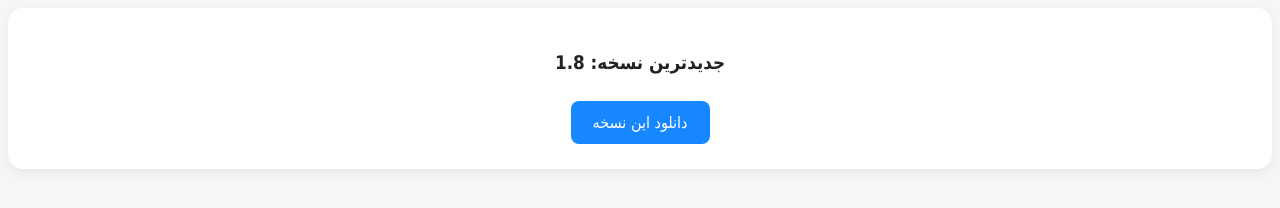
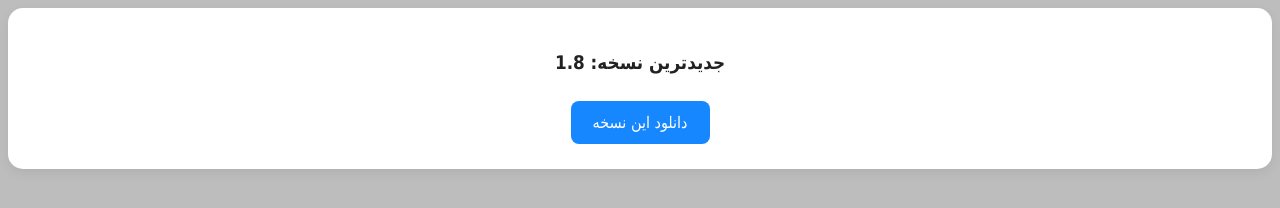
Before and after one commit to yona-XR/kalaghyar.installer-data, a plain HTML site: page index.html in a window 1280 px wide. Drawn offline with Linux system fonts and the light colour scheme.

Commit message:
Update index.html

```diff
--- a/index.html
+++ b/index.html
@@ -15,7 +15,7 @@
     body {
       font-family: Tahoma, sans-serif;
       text-align: center;
-      background: #f4f6f8;
+      background: #BDBDBD;
       margin: 0;
       padding: 8px;
     }
```
